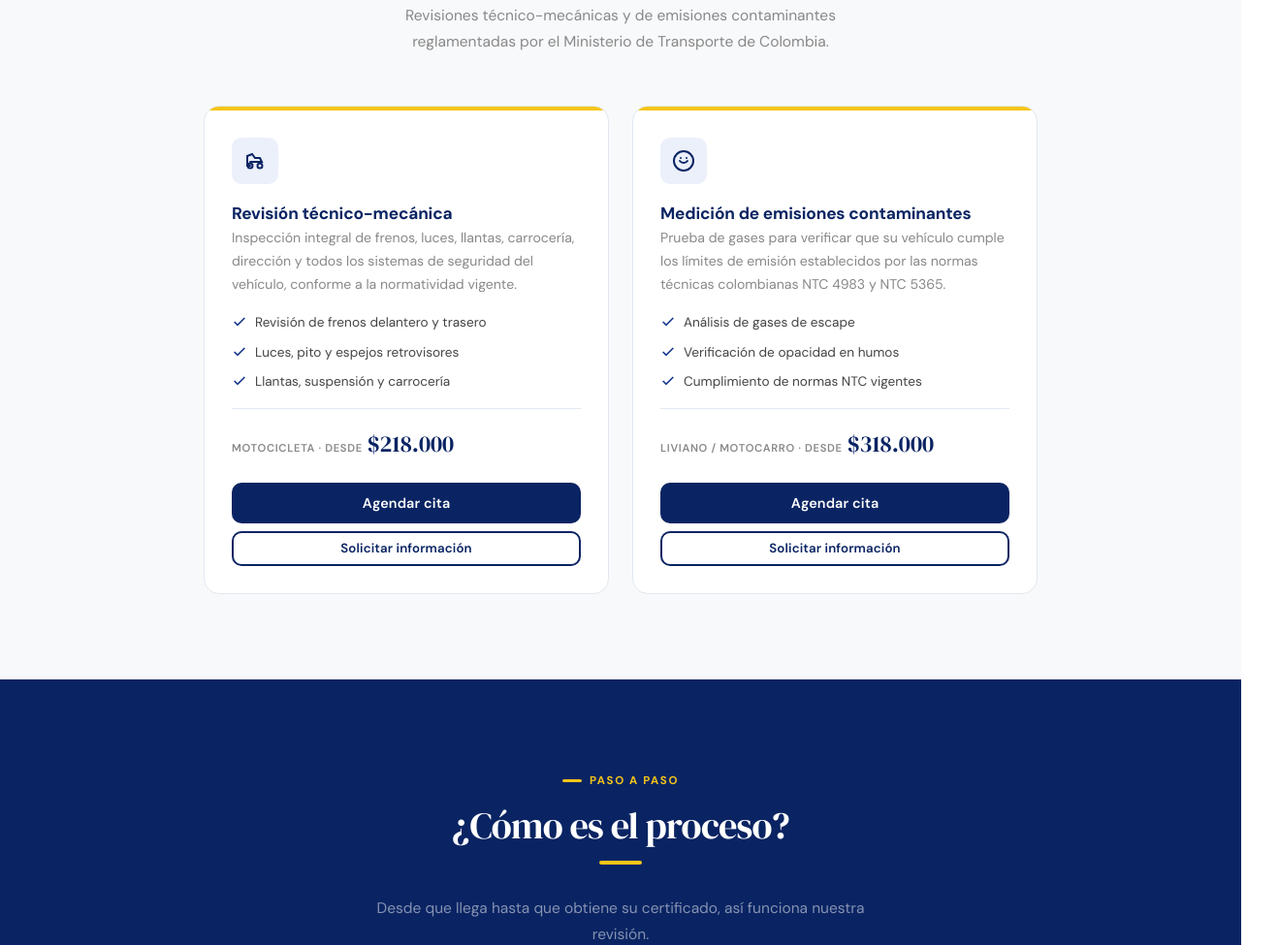
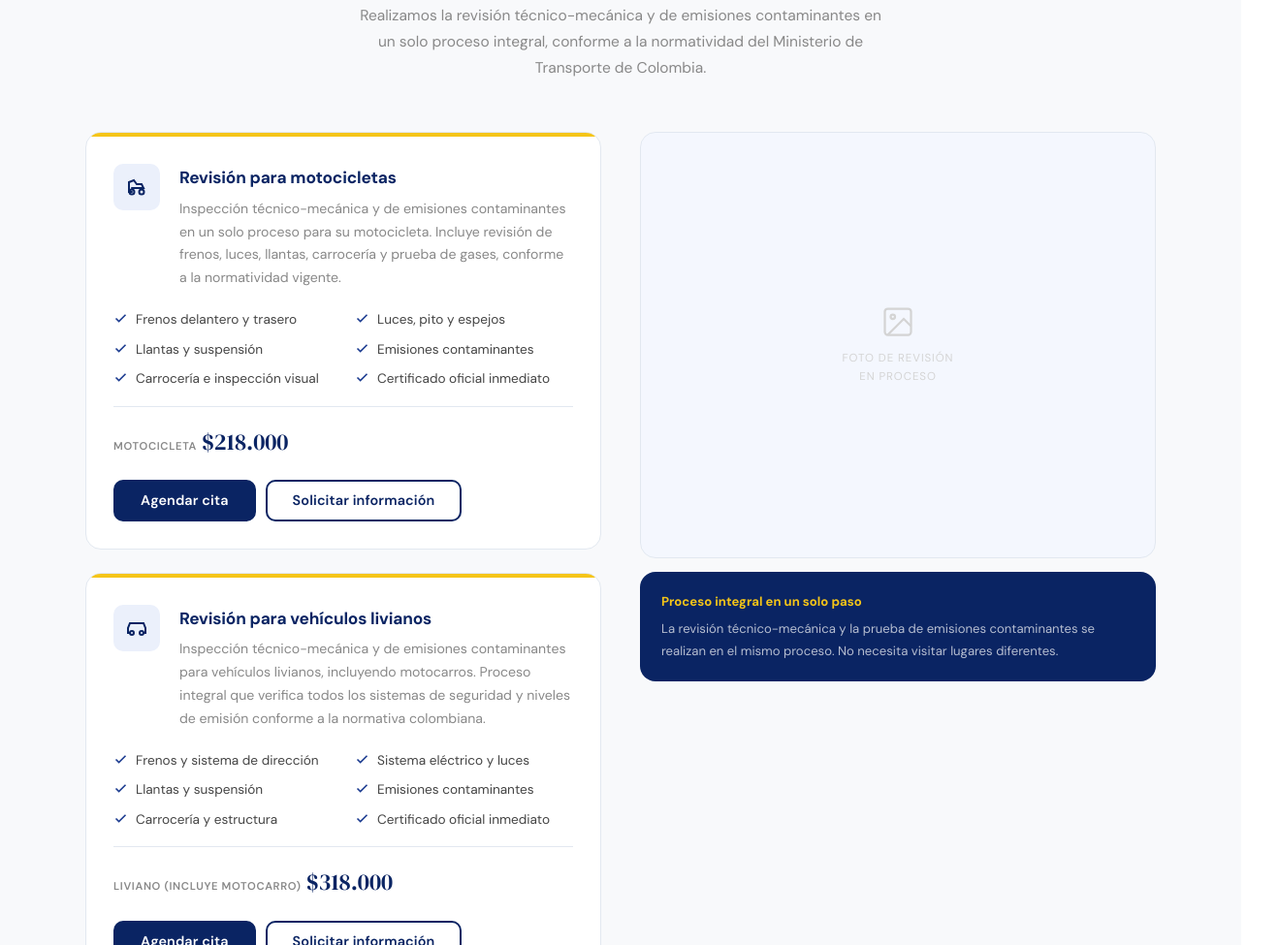
Before and after one commit to santi20061/cda-scooters, a plain HTML site: page frontend/index.html in a window 1280 px wide. Shown: the part 1825-2800 px from the top of the page at 97% size, 1319 px wide, since content can reach past the window. Drawn offline with Linux system fonts and the light colour scheme.

Commit message:
fix: ajustes de diseño, corrección servicios (livianos y motos), mejora scroll secciones, mapa con dirección exacta, placeholders para imágenes

```diff
--- a/frontend/index.html
+++ b/frontend/index.html
@@ -85,12 +85,9 @@
   <div class="header-main">
     <div class="container">
       <a class="logo" href="#inicio">
-        <div class="logo-icon">
-          <svg viewBox="0 0 24 24" fill="none" stroke="#0A2463" stroke-width="2.2" stroke-linecap="round" stroke-linejoin="round">
-            <circle cx="7" cy="17" r="2.5"/>
-            <circle cx="17" cy="17" r="2.5"/>
-            <path d="M7 17H4V7l5-2 3 4h5l2 4H7"/>
-          </svg>
+        <!-- Reemplazar con: <img src="logo.png" alt="CDA Scooters" style="height:44px;"> -->
+        <div class="logo-img-placeholder">
+          <span>Logo<br>CDA</span>
         </div>
         <div>
           <div class="logo-name">CDA Scooters Asociados SAS</div>
@@ -301,49 +298,71 @@
       <div class="label-seccion">Lo que hacemos</div>
       <h2 class="titulo-seccion">Nuestros servicios</h2>
       <div class="divisor"></div>
-      <p class="subtitulo-seccion">Revisiones técnico-mecánicas y de emisiones contaminantes reglamentadas por el Ministerio de Transporte de Colombia.</p>
+      <p class="subtitulo-seccion">
+        Realizamos la revisión técnico-mecánica y de emisiones contaminantes en un solo proceso integral, conforme a la normatividad del Ministerio de Transporte de Colombia.
+      </p>
     </div>
 
-    <div class="servicios-grid">
+    <div class="servicios-con-imagen">
+      <!-- Tarjetas de servicio por tipo de vehículo -->
+      <div class="servicios-lista">
 
-      <!-- Revisión técnico-mecánica -->
+        <!-- Revisión para motocicletas -->
         <article class="servicio-card reveal">
           <div class="servicio-top-bar"></div>
           <div class="servicio-body">
-          <div class="servicio-icono">
+            <div style="display:flex; align-items:flex-start; gap:20px;">
+              <div class="servicio-icono" style="flex-shrink:0;">
                 <svg viewBox="0 0 24 24" fill="none" stroke="currentColor" stroke-width="2" stroke-linecap="round">
                   <circle cx="7" cy="17" r="2.5"/><circle cx="17" cy="17" r="2.5"/>
                   <path d="M7 17H4V7l5-2 3 4h5l2 4H7"/>
                 </svg>
               </div>
-          <div>
-            <div class="servicio-nombre">Revisión técnico-mecánica</div>
-            <p class="servicio-desc">Inspección integral de frenos, luces, llantas, carrocería, dirección y todos los sistemas de seguridad del vehículo, conforme a la normatividad vigente.</p>
+              <div style="flex:1;">
+                <div class="servicio-nombre">Revisión para motocicletas</div>
+                <p class="servicio-desc" style="margin-top:6px;">
+                  Inspección técnico-mecánica y de emisiones contaminantes en un solo proceso para su motocicleta. Incluye revisión de frenos, luces, llantas, carrocería y prueba de gases, conforme a la normatividad vigente.
+                </p>
               </div>
-          <div style="display:flex; flex-direction:column; gap:8px; font-size:.85rem; color:var(--gris-texto);">
+            </div>
+
+            <div style="display:grid; grid-template-columns:1fr 1fr; gap:8px 24px; font-size:.85rem; color:var(--gris-texto); margin-top:4px;">
               <div style="display:flex; align-items:flex-start; gap:8px;">
-              <svg width="16" height="16" viewBox="0 0 24 24" fill="none" stroke="var(--azul-mid)" stroke-width="2.5" style="flex-shrink:0; margin-top:2px;"><polyline points="20 6 9 17 4 12"/></svg>
-              Revisión de frenos delantero y trasero
+                <svg width="15" height="15" viewBox="0 0 24 24" fill="none" stroke="var(--azul-mid)" stroke-width="2.5" style="flex-shrink:0; margin-top:2px;"><polyline points="20 6 9 17 4 12"/></svg>
+                Frenos delantero y trasero
               </div>
               <div style="display:flex; align-items:flex-start; gap:8px;">
-              <svg width="16" height="16" viewBox="0 0 24 24" fill="none" stroke="var(--azul-mid)" stroke-width="2.5" style="flex-shrink:0; margin-top:2px;"><polyline points="20 6 9 17 4 12"/></svg>
-              Luces, pito y espejos retrovisores
+                <svg width="15" height="15" viewBox="0 0 24 24" fill="none" stroke="var(--azul-mid)" stroke-width="2.5" style="flex-shrink:0; margin-top:2px;"><polyline points="20 6 9 17 4 12"/></svg>
+                Luces, pito y espejos
               </div>
               <div style="display:flex; align-items:flex-start; gap:8px;">
-              <svg width="16" height="16" viewBox="0 0 24 24" fill="none" stroke="var(--azul-mid)" stroke-width="2.5" style="flex-shrink:0; margin-top:2px;"><polyline points="20 6 9 17 4 12"/></svg>
-              Llantas, suspensión y carrocería
+                <svg width="15" height="15" viewBox="0 0 24 24" fill="none" stroke="var(--azul-mid)" stroke-width="2.5" style="flex-shrink:0; margin-top:2px;"><polyline points="20 6 9 17 4 12"/></svg>
+                Llantas y suspensión
+              </div>
+              <div style="display:flex; align-items:flex-start; gap:8px;">
+                <svg width="15" height="15" viewBox="0 0 24 24" fill="none" stroke="var(--azul-mid)" stroke-width="2.5" style="flex-shrink:0; margin-top:2px;"><polyline points="20 6 9 17 4 12"/></svg>
+                Emisiones contaminantes
+              </div>
+              <div style="display:flex; align-items:flex-start; gap:8px;">
+                <svg width="15" height="15" viewBox="0 0 24 24" fill="none" stroke="var(--azul-mid)" stroke-width="2.5" style="flex-shrink:0; margin-top:2px;"><polyline points="20 6 9 17 4 12"/></svg>
+                Carrocería e inspección visual
+              </div>
+              <div style="display:flex; align-items:flex-start; gap:8px;">
+                <svg width="15" height="15" viewBox="0 0 24 24" fill="none" stroke="var(--azul-mid)" stroke-width="2.5" style="flex-shrink:0; margin-top:2px;"><polyline points="20 6 9 17 4 12"/></svg>
+                Certificado oficial inmediato
               </div>
             </div>
+
             <div class="servicio-precio">
-            <span class="precio-etiqueta">Motocicleta&nbsp;·&nbsp;desde</span>
+              <span class="precio-etiqueta">Motocicleta</span>
               <span class="precio-valor">$218.000</span>
             </div>
-          <div style="display:flex; flex-direction:column; gap:8px; margin-top:4px;">
-            <button class="btn btn-azul btn-block"
+            <div style="display:flex; gap:10px; margin-top:4px; flex-wrap:wrap;">
+              <button class="btn btn-azul"
                 onclick="openWhatsApp('Hola, quiero agendar una revisión técnico-mecánica para mi motocicleta')">
                 Agendar cita
               </button>
-            <button class="btn btn-outline-azul btn-block btn-sm"
+              <button class="btn btn-outline-azul"
                 onclick="openModal('moto')">
                 Solicitar información
               </button>
@@ -351,51 +370,87 @@
           </div>
         </article>
 
-      <!-- Emisiones contaminantes -->
+        <!-- Revisión para vehículos livianos -->
         <article class="servicio-card reveal">
           <div class="servicio-top-bar"></div>
           <div class="servicio-body">
-          <div class="servicio-icono">
+            <div style="display:flex; align-items:flex-start; gap:20px;">
+              <div class="servicio-icono" style="flex-shrink:0;">
                 <svg viewBox="0 0 24 24" fill="none" stroke="currentColor" stroke-width="2" stroke-linecap="round">
-              <path d="M12 2a10 10 0 100 20A10 10 0 0012 2z"/>
-              <path d="M8 12s1.5 2 4 2 4-2 4-2"/>
-              <line x1="9" y1="9" x2="9.01" y2="9"/><line x1="15" y1="9" x2="15.01" y2="9"/>
+                  <path d="M5 17H3v-5l2-5h14l2 5v5h-2"/>
+                  <circle cx="7" cy="17" r="2"/><circle cx="17" cy="17" r="2"/>
                 </svg>
               </div>
-          <div>
-            <div class="servicio-nombre">Medición de emisiones contaminantes</div>
-            <p class="servicio-desc">Prueba de gases para verificar que su vehículo cumple los límites de emisión establecidos por las normas técnicas colombianas NTC 4983 y NTC 5365.</p>
+              <div style="flex:1;">
+                <div class="servicio-nombre">Revisión para vehículos livianos</div>
+                <p class="servicio-desc" style="margin-top:6px;">
+                  Inspección técnico-mecánica y de emisiones contaminantes para vehículos livianos, incluyendo motocarros. Proceso integral que verifica todos los sistemas de seguridad y niveles de emisión conforme a la normativa colombiana.
+                </p>
               </div>
-          <div style="display:flex; flex-direction:column; gap:8px; font-size:.85rem; color:var(--gris-texto);">
+            </div>
+
+            <div style="display:grid; grid-template-columns:1fr 1fr; gap:8px 24px; font-size:.85rem; color:var(--gris-texto); margin-top:4px;">
               <div style="display:flex; align-items:flex-start; gap:8px;">
-              <svg width="16" height="16" viewBox="0 0 24 24" fill="none" stroke="var(--azul-mid)" stroke-width="2.5" style="flex-shrink:0; margin-top:2px;"><polyline points="20 6 9 17 4 12"/></svg>
-              Análisis de gases de escape
+                <svg width="15" height="15" viewBox="0 0 24 24" fill="none" stroke="var(--azul-mid)" stroke-width="2.5" style="flex-shrink:0; margin-top:2px;"><polyline points="20 6 9 17 4 12"/></svg>
+                Frenos y sistema de dirección
               </div>
               <div style="display:flex; align-items:flex-start; gap:8px;">
-              <svg width="16" height="16" viewBox="0 0 24 24" fill="none" stroke="var(--azul-mid)" stroke-width="2.5" style="flex-shrink:0; margin-top:2px;"><polyline points="20 6 9 17 4 12"/></svg>
-              Verificación de opacidad en humos
+                <svg width="15" height="15" viewBox="0 0 24 24" fill="none" stroke="var(--azul-mid)" stroke-width="2.5" style="flex-shrink:0; margin-top:2px;"><polyline points="20 6 9 17 4 12"/></svg>
+                Sistema eléctrico y luces
               </div>
               <div style="display:flex; align-items:flex-start; gap:8px;">
-              <svg width="16" height="16" viewBox="0 0 24 24" fill="none" stroke="var(--azul-mid)" stroke-width="2.5" style="flex-shrink:0; margin-top:2px;"><polyline points="20 6 9 17 4 12"/></svg>
-              Cumplimiento de normas NTC vigentes
+                <svg width="15" height="15" viewBox="0 0 24 24" fill="none" stroke="var(--azul-mid)" stroke-width="2.5" style="flex-shrink:0; margin-top:2px;"><polyline points="20 6 9 17 4 12"/></svg>
+                Llantas y suspensión
+              </div>
+              <div style="display:flex; align-items:flex-start; gap:8px;">
+                <svg width="15" height="15" viewBox="0 0 24 24" fill="none" stroke="var(--azul-mid)" stroke-width="2.5" style="flex-shrink:0; margin-top:2px;"><polyline points="20 6 9 17 4 12"/></svg>
+                Emisiones contaminantes
+              </div>
+              <div style="display:flex; align-items:flex-start; gap:8px;">
+                <svg width="15" height="15" viewBox="0 0 24 24" fill="none" stroke="var(--azul-mid)" stroke-width="2.5" style="flex-shrink:0; margin-top:2px;"><polyline points="20 6 9 17 4 12"/></svg>
+                Carrocería y estructura
+              </div>
+              <div style="display:flex; align-items:flex-start; gap:8px;">
+                <svg width="15" height="15" viewBox="0 0 24 24" fill="none" stroke="var(--azul-mid)" stroke-width="2.5" style="flex-shrink:0; margin-top:2px;"><polyline points="20 6 9 17 4 12"/></svg>
+                Certificado oficial inmediato
               </div>
             </div>
+
             <div class="servicio-precio">
-            <span class="precio-etiqueta">Liviano / motocarro&nbsp;·&nbsp;desde</span>
+              <span class="precio-etiqueta">Liviano (incluye motocarro)</span>
               <span class="precio-valor">$318.000</span>
             </div>
-          <div style="display:flex; flex-direction:column; gap:8px; margin-top:4px;">
-            <button class="btn btn-azul btn-block"
-              onclick="openWhatsApp('Hola, quiero agendar una revisión de emisiones contaminantes')">
+            <div style="display:flex; gap:10px; margin-top:4px; flex-wrap:wrap;">
+              <button class="btn btn-azul"
+                onclick="openWhatsApp('Hola, quiero agendar una revisión técnico-mecánica para un vehículo liviano')">
                 Agendar cita
               </button>
-            <button class="btn btn-outline-azul btn-block btn-sm"
+              <button class="btn btn-outline-azul"
                 onclick="openModal('automovil')">
                 Solicitar información
               </button>
             </div>
           </div>
         </article>
+
+      </div>
+
+      <!-- Imagen lateral decorativa -->
+      <div class="servicios-imagen">
+        <div class="seccion-img" style="min-height:440px;">
+          <!-- Reemplazar con: <img src="servicio.jpg" alt="Revisión técnico-mecánica CDA"> -->
+          <div class="seccion-img-placeholder">
+            <svg viewBox="0 0 24 24" fill="none" stroke="currentColor" stroke-width="1.5"><rect x="3" y="3" width="18" height="18" rx="2"/><circle cx="8.5" cy="8.5" r="1.5"/><polyline points="21 15 16 10 5 21"/></svg>
+            <span>Foto de revisión<br>en proceso</span>
+          </div>
+        </div>
+        <div style="background:var(--azul); border-radius:var(--radio-lg); padding:20px 22px; margin-top:14px;">
+          <p style="font-size:.82rem; color:rgba(255,255,255,.7); line-height:1.7;">
+            <strong style="color:var(--amarillo); display:block; margin-bottom:6px;">Proceso integral en un solo paso</strong>
+            La revisión técnico-mecánica y la prueba de emisiones contaminantes se realizan en el mismo proceso. No necesita visitar lugares diferentes.
+          </p>
+        </div>
+      </div>
 
     </div>
   </div>
--- a/frontend/styles.css
+++ b/frontend/styles.css
@@ -37,7 +37,7 @@
 }
 
 *, *::before, *::after { box-sizing: border-box; margin: 0; padding: 0; }
-html { scroll-behavior: smooth; font-size: 16px; }
+html { scroll-behavior: smooth; font-size: 16px; scroll-padding-top: 100px; }
 body {
   font-family: var(--font-ui);
   color: var(--gris-texto);
@@ -456,10 +456,10 @@ button { font-family: var(--font-ui); }
   border-radius: var(--radio-lg);
   border: 1px solid var(--borde);
   overflow: hidden;
-  transition: box-shadow var(--trans), transform var(--trans);
+  transition: box-shadow var(--trans);
   display: flex; flex-direction: column;
 }
-.servicio-card:hover { box-shadow: var(--sombra-md); transform: translateY(-4px); }
+.servicio-card:hover { box-shadow: var(--sombra-md); }
 .servicio-top-bar { height: 4px; background: var(--amarillo); }
 .servicio-body { padding: 28px; flex: 1; display: flex; flex-direction: column; gap: 16px; }
 .servicio-icono {
@@ -549,9 +549,9 @@ button { font-family: var(--font-ui); }
   border-radius: var(--radio-lg);
   padding: 28px;
   display: flex; flex-direction: column; gap: 12px;
-  transition: box-shadow var(--trans), transform var(--trans);
+  transition: box-shadow var(--trans);
 }
-.resultado-card:hover { box-shadow: var(--sombra-sm); transform: translateY(-3px); }
+.resultado-card:hover { box-shadow: var(--sombra-sm); }
 .resultado-icono {
   width: 44px; height: 44px;
   background: var(--azul-xlight);
@@ -719,7 +719,59 @@ button { font-family: var(--font-ui); }
 .legal-box p { margin-bottom: 10px; }
 
 
-/* ── SEGURIDAD VIAL ─────────────────────────── */
+/* ── LOGO PLACEHOLDER ──────────────────────── */
+.logo-img-placeholder {
+  width: 160px; height: 48px;
+  border: 2px dashed rgba(255,255,255,.25);
+  border-radius: var(--radio-sm);
+  display: flex; align-items: center; justify-content: center;
+  flex-shrink: 0;
+}
+.logo-img-placeholder span {
+  font-size: .65rem; color: rgba(255,255,255,.35);
+  letter-spacing: .06em; text-transform: uppercase; text-align: center; line-height: 1.4;
+}
+
+/* ── IMAGEN DE SECCIÓN ─────────────────────── */
+.seccion-img {
+  width: 100%; border-radius: var(--radio-lg);
+  overflow: hidden; border: 1px solid var(--borde);
+  background: var(--azul-xlight);
+  display: flex; align-items: center; justify-content: center;
+  min-height: 220px;
+}
+.seccion-img img { width: 100%; height: 100%; object-fit: cover; display: block; }
+.seccion-img-placeholder {
+  display: flex; flex-direction: column; align-items: center; justify-content: center;
+  gap: 10px; padding: 40px 20px; text-align: center;
+  color: var(--gris-claro);
+}
+.seccion-img-placeholder svg { width: 36px; height: 36px; }
+.seccion-img-placeholder span {
+  font-size: .72rem; letter-spacing: .08em; text-transform: uppercase;
+}
+
+/* ── SERVICIOS CON IMAGEN ──────────────────── */
+.servicios-con-imagen {
+  display: grid;
+  grid-template-columns: 1fr 1fr;
+  gap: 40px;
+  align-items: start;
+}
+.servicios-lista { display: flex; flex-direction: column; gap: 24px; }
+.servicios-imagen { position: sticky; top: 120px; }
+.servicios-imagen .seccion-img { min-height: 400px; }
+
+/* ── PROCESO CON IMAGEN ────────────────────── */
+.proceso-con-imagen {
+  display: grid;
+  grid-template-columns: 1fr 340px;
+  gap: 48px;
+  align-items: start;
+}
+.proceso-imagen .seccion-img { min-height: 380px; position: sticky; top: 120px; }
+
+
 #seguridad-vial { padding: 88px 0; background: var(--bg); }
 .psv-intro {
   background: var(--azul); border-radius: var(--radio-lg);
@@ -985,6 +1037,10 @@ button { font-family: var(--font-ui); }
   .footer-grid { grid-template-columns: 1fr 1fr; }
   .contact-grid { grid-template-columns: 1fr; }
   .horario-grid { grid-template-columns: 1fr 1fr; }
+  .servicios-con-imagen { grid-template-columns: 1fr; }
+  .servicios-imagen { display: none; }
+  .proceso-con-imagen { grid-template-columns: 1fr; }
+  .proceso-imagen { display: none; }
 }
 @media (max-width: 768px) {
   .nav, .nav-cta { display: none; }
```
Lines whose indentation alone changed are shown as unchanged.
